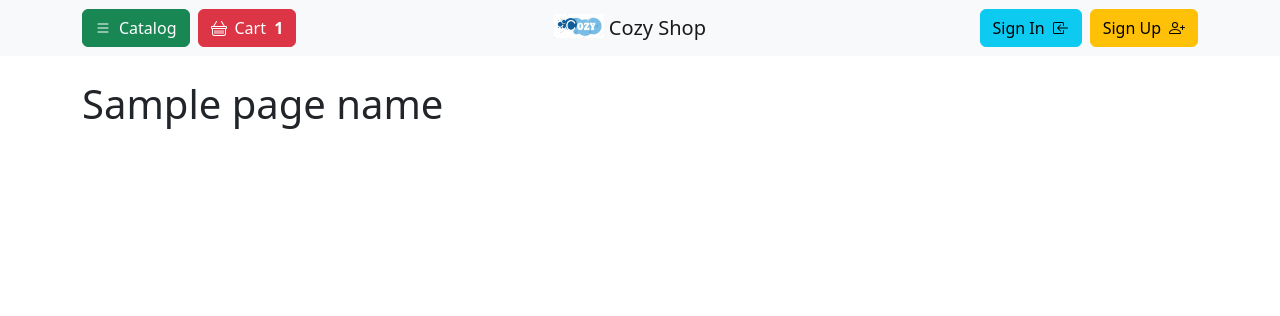
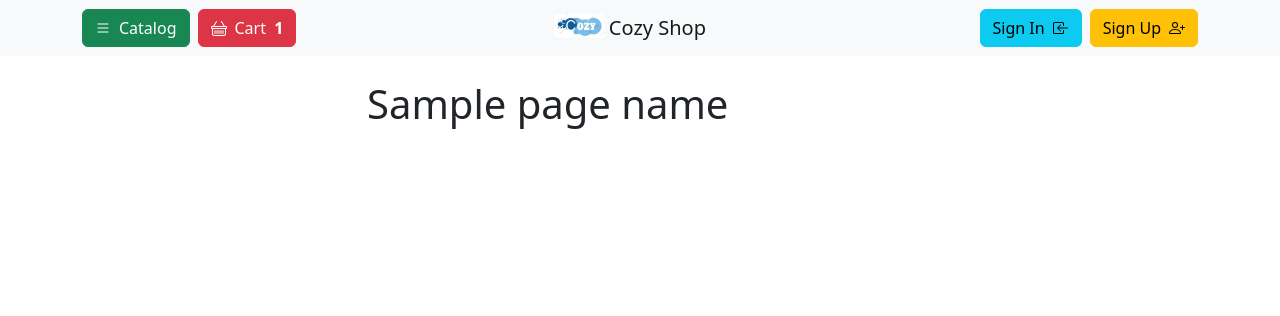
Before and after one commit to kysiolena/CozyShop, a Django app: template project/order/templates/order/read.html in a window 1280 px wide. Shown: the top 316 px of the page. Run offline with Django 5.2, Linux system fonts and the light colour scheme; the template is opened without the code that fills it: most values are stand-ins (such as "Sample title", 1, 10 or a date in 2020).

Commit message:
Change layout pages in OrderApp

```diff
--- a/project/order/templates/order/create.html
+++ b/project/order/templates/order/create.html
@@ -2,7 +2,11 @@
 
 {% block main %}
     <div class="row pt-4">
-        <h1>{{ page_name }}</h1>
+        <div class="col-3"></div>
+        <div class="col-6">
+            <h1 class="pb-4">{{ page_name }}</h1>
+        </div>
+        <div class="col-3"></div>
     </div>
 
 {% endblock %}
--- a/project/order/templates/order/read.html
+++ b/project/order/templates/order/read.html
@@ -2,7 +2,10 @@
 
 {% block main %}
     <div class="row pt-4">
-        <h1>{{ page_name }}</h1>
+        <div class="col-3"></div>
+        <div class="col-6">
+            <h1 class="pb-4">{{ page_name }}</h1>
+        </div>
+        <div class="col-3"></div>
     </div>
-
 {% endblock %}
```
Also changed, not shown: project/order/templates/order/delete.html (+5 -2 lines), project/order/templates/order/index.html (+5 -2 lines), project/order/templates/order/payment-fail.html (+5 -2 lines), project/order/templates/order/payment-success.html (+5 -2 lines), project/order/templates/order/update.html (+5 -2 lines).
